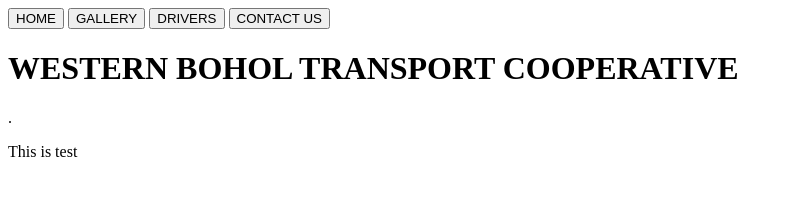
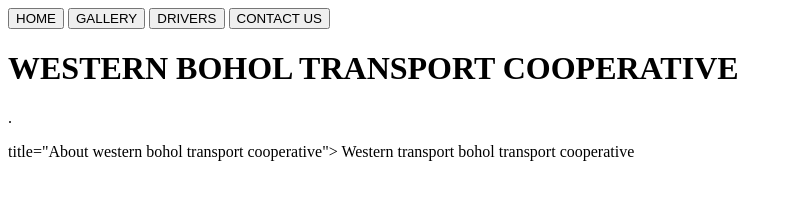
Before and after one commit to ShinraHar/wbtc, a plain HTML site: page index.html in a window 1280 px wide. Shown: the whole page, without its empty margins (0-792 px from the left). Drawn offline with Linux system fonts and the light colour scheme.

Commit message:
Update index.html

```diff
--- a/index.html
+++ b/index.html
@@ -6,7 +6,7 @@
     <button type="button">CONTACT US</button>
 <h1> WESTERN BOHOL TRANSPORT COOPERATIVE</h1>
 <body> .
- <p>This is test </p>
+ <p> title="About western bohol transport cooperative"> Western transport bohol transport cooperative </p>
  </body>
 
 </hmtl>
```
